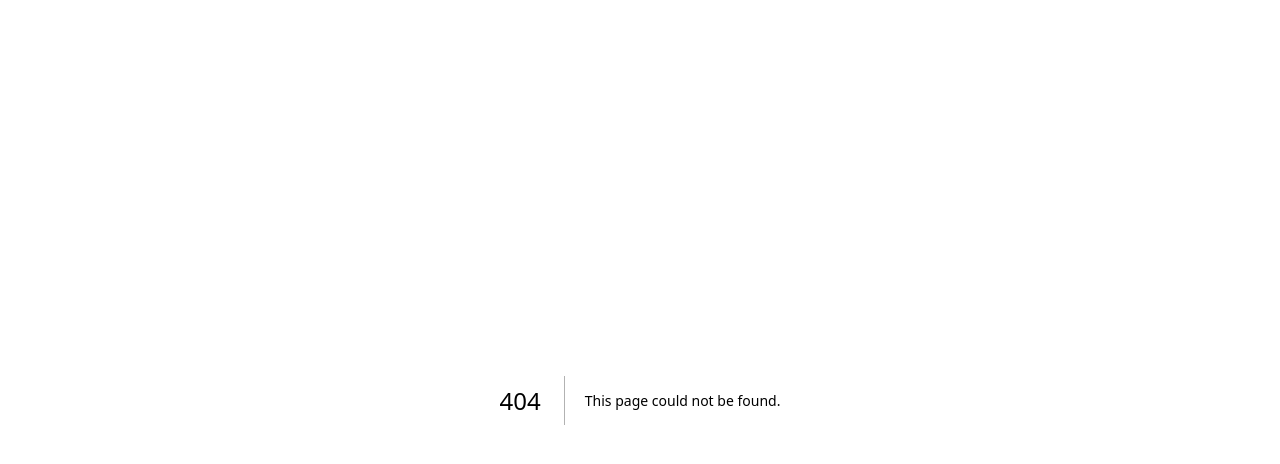
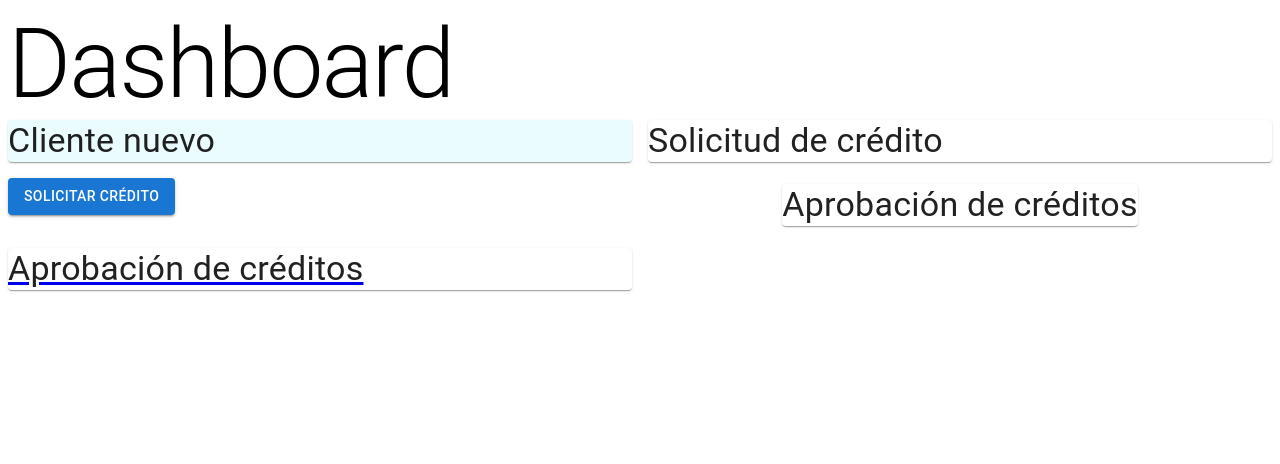
Before and after one commit to CesarQD98/mui-nextjs-playground, a Next.js app: page /dashboard in a window 1280 px wide. Before the commit this address had no page. Shown: the top 464 px of the page. Built offline with nearby package versions, Linux system fonts and the light colour scheme.

Commit message:
Content of dashboard

```diff
--- /dev/null
+++ b/app/dashboard/layout.jsx
@@ -0,0 +1,10 @@
+export const metadata = {
+  title: 'Dashboard',
+  description: 'Dashboard de la aplicación'
+}
+
+export default function ClientInterfaceLayout ({ children }) {
+  return (
+    <>{children}</>
+  )
+}
--- /dev/null
+++ b/app/dashboard/page.jsx
@@ -0,0 +1,40 @@
+import { Button, Grid, Paper, Typography } from '@mui/material'
+import React from 'react'
+
+export default function Dashboard () {
+  return (
+    <div>
+      <Typography variant='h1'>Dashboard</Typography>
+
+      <Grid container spacing={2}>
+        <Grid item xs={12} md={6}>
+          <Paper sx={{ backgroundColor: '#EBFCFF' }}>
+            <Typography variant='h4'>Cliente nuevo</Typography>
+          </Paper>
+        </Grid>
+        <Grid item xs={12} md={6}>
+          <Paper>
+            <Typography variant='h4'>Solicitud de crédito</Typography>
+          </Paper>
+        </Grid>
+        <Grid item xs={12} md={6}>
+          <Button variant='contained' color='primary'>Solicitar crédito</Button>
+        </Grid>
+        <Grid item xs={12} md={6}>
+          <Button fullWidth sx={{ textTransform: 'none' }}>
+            <Paper>
+              <Typography variant='h4'>Aprobación de créditos</Typography>
+            </Paper>
+          </Button>
+        </Grid>
+        <Grid item xs={12} md={6}>
+          <a href='#'>
+            <Paper>
+              <Typography variant='h4'>Aprobación de créditos</Typography>
+            </Paper>
+          </a>
+        </Grid>
+      </Grid>
+    </div>
+  )
+}
```
